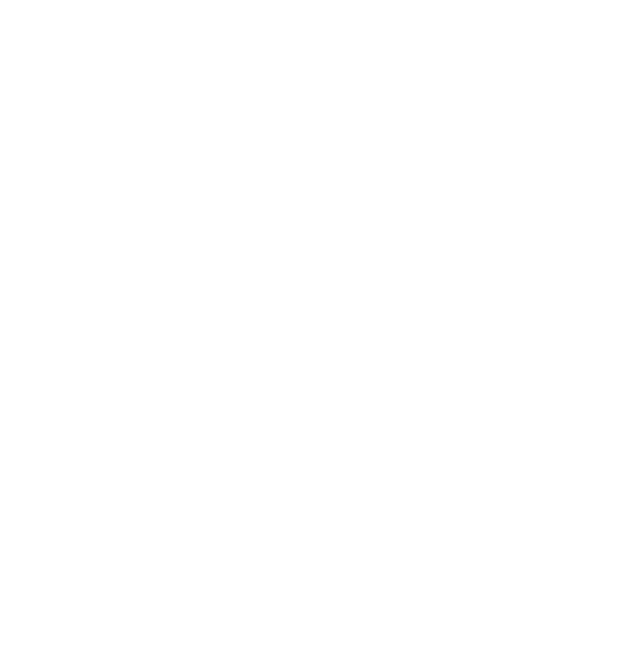
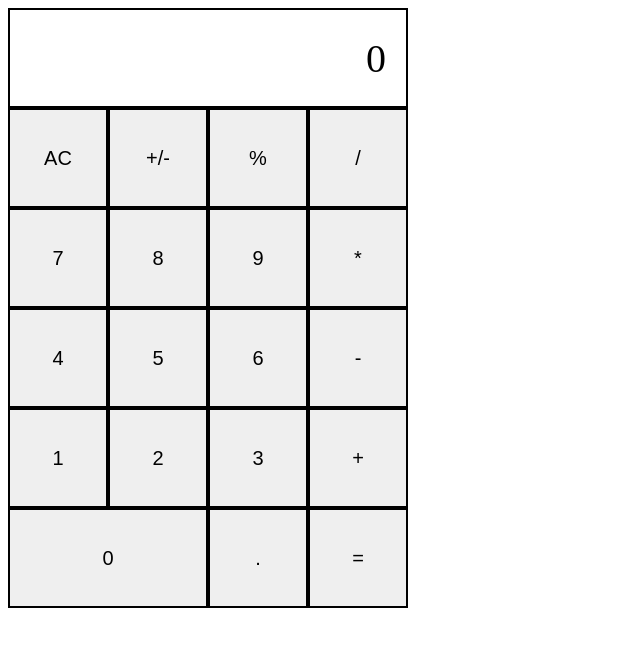
Before and after one commit to areddy2022/calculator, a plain HTML site: page index.html in a window 1280 px wide. Shown: the whole page, without its empty margins (0-640 px from the left). Drawn offline with Linux system fonts and the light colour scheme.

Commit message:
Refactor index.html and styles.css

```diff
--- a/index.html
+++ b/index.html
@@ -1,14 +1,49 @@
 <!DOCTYPE html>
 <html lang="en">
+
 <head>
     <meta charset="UTF-8">
     <meta name="viewport" content="width=device-width, initial-scale=1.0">
     <title>Document</title>
     <link rel="stylesheet" href="./styles.css">
 </head>
+
 <body>
-    <script src="./script.js">
+    <div class="chassis">
+        <div class="row">
+            <div class="ansbar">0</div>
+        </div>
+        <div class="row">
+            <button id="AC">AC</button>
+            <button id="flipsign">+/-</button>
+            <button id="percent">%</button>
+            <button id="divide">/</button>
+        </div>
+        <div class="row">
+            <button id="num7">7</button>
+            <button id="num8">8</button>
+            <button id="num9">9</button>
+            <button id="multiply">*</button>
+        </div>
+        <div class="row">
+            <button id="num4">4</button>
+            <button id="num5">5</button>
+            <button id="num6">6</button>
+            <button id="subtract">-</button>
+        </div>
+        <div class="row">
+            <button id="num1">1</button>
+            <button id="num2">2</button>
+            <button id="num3">3</button>
+            <button id="add">+</button>
+        </div>
+        <div class="row">
+            <button id="num0">0</button>
+            <button id="decpoint">.</button>
+            <button id="compute">=</button>
+        </div>
+    </div>
+    <script src="./script.js"></script>
+</body>
 
-    </script>
-</body>
 </html>
--- a/styles.css
+++ b/styles.css
@@ -0,0 +1,49 @@
+* {
+    box-sizing: border-box;
+}
+
+.chassis {
+    display: flex;
+    flex-direction: column;
+    align-self: center;
+    align-items: center;
+    width: 400px;
+}
+
+.row {
+    display: flex;
+    min-width: 100%;
+    flex-grow: 1;
+    justify-content: space-between;
+    align-items: stretch;
+}
+
+.ansbar {
+    height: 100px;
+    min-width: 100%;
+    font-size: 40px;
+    padding: 0 20px;
+    display: flex;
+    flex: 1;
+    justify-content: flex-end;
+    align-items: center;
+    border: 2px solid black;
+}
+
+button {
+    height: 100px;
+    width: 100px;
+    font-size: 20px;
+    display: flex;
+    flex-direction: row;
+    flex: 1 1 100;
+    justify-content: center;
+    align-items: center;
+    border: 2px solid black;
+    min-height: 100%;
+ }
+
+#num0 {
+    display: flex;
+    flex: 2;
+}
```
